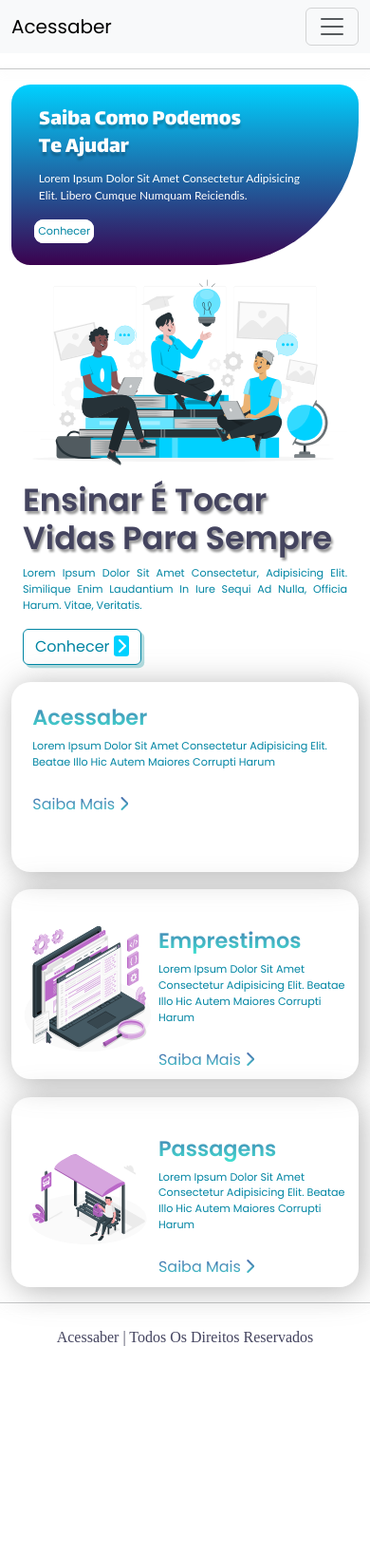
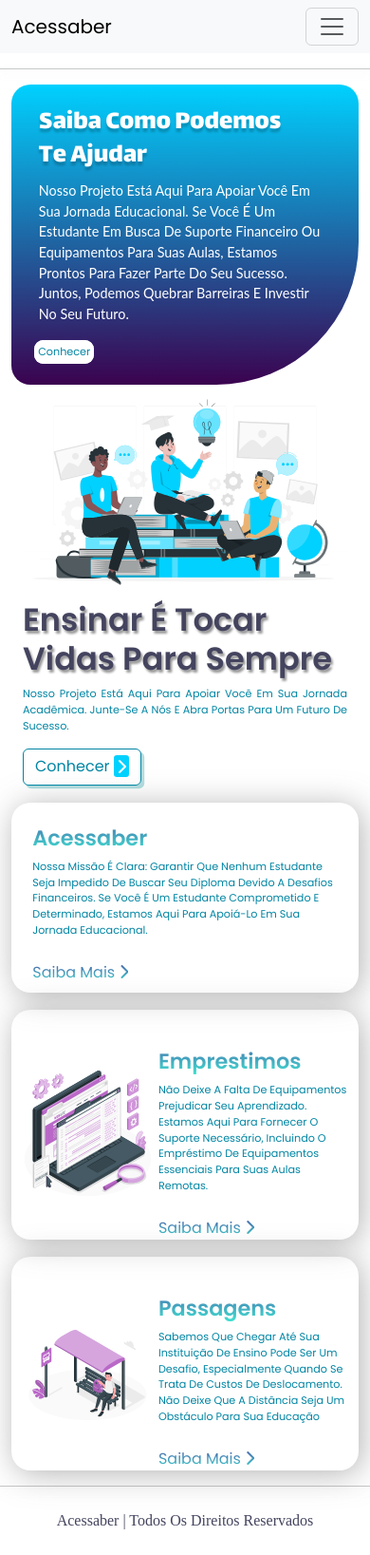
Before and after one commit to Squad033/Acessaber-Recode2023, a plain HTML site: page Recode-Acessaber/index.html in a window 390 px wide. Shown: the whole page at 95% size. Before the commit the page ends 1444 px from the top, so only its background shows below. Drawn offline with nearby package versions, Linux system fonts and the light colour scheme.

Commit message:
Terminado pagina 1 e página 4
Página 1 (100%)
Página 2 --
Página 3 --
Página 4 (100%)

```diff
--- a/Recode-Acessaber/css/style.css
+++ b/Recode-Acessaber/css/style.css
@@ -30,14 +30,14 @@ hr{
 .balao h2{
     color: #fff;
     font-family: 'Lalezar', cursive;
-    font-size: 24px;
+    font-size: 1.8rem;
     filter: drop-shadow(0px 4px 1px rgba(0, 0, 0, 0.2));
     padding-left: 0.3rem;
 }
 
 .balao p{
     color: white;
-    font-size: 12px;
+    font-size: .9rem;
     font-family: 'Lato';
     padding-left: 0.3rem;
     padding-right: 1rem;
@@ -97,9 +97,6 @@ hr{
     margin-top: 5%;
     box-shadow: .2rem .2rem 2rem  #68686881;
     min-height: 200px;
-    /* display: flex;
-    flex-direction: column;
-    justify-content: center; */
 
  }
 
@@ -178,11 +175,3 @@ footer p{
     color: #fff;
     border: none;
 }
-
-
-@media (max-width:450px){
-
-    html{
-        font-size: 100%;
-    }
-}
--- a/Recode-Acessaber/index.html
+++ b/Recode-Acessaber/index.html
@@ -44,10 +44,10 @@
       <hr>
 
     <main class="container">
-      <div class="container balao col-sm-12">
+      <div class="container balao col-12 col-lg-10 mx-auto">
           <h2> Saiba Como podemos <br> te ajudar</h2>
-          <p>Lorem ipsum dolor sit amet consectetur adipisicing elit. Libero cumque numquam reiciendis.</p>
-          <a href="#">Conhecer</a>
+          <p>Nosso projeto está aqui para apoiar você em sua jornada educacional. Se você é um estudante em busca de suporte financeiro ou equipamentos para suas aulas, estamos prontos para fazer parte do seu sucesso. Juntos, podemos quebrar barreiras e investir no seu futuro.</p>
+          <a href="produto.html">Conhecer</a>
       </div>
 
       <div class="container home">
@@ -62,9 +62,9 @@
               <h2>
                 Ensinar é tocar <br> vidas para sempre
               </h2>
-              <p>Lorem ipsum dolor sit amet consectetur, adipisicing elit. Similique enim laudantium in iure sequi ad nulla, officia harum. Vitae, veritatis.
+              <p>Nosso projeto está aqui para apoiar você em sua jornada acadêmica. Junte-se a nós e abra portas para um futuro de sucesso.
               </p>
-              <a href="#" class="btn">Conhecer <span class="fas fa-chevron-right"></span></a>
+              <a href="produto.html" class="btn">Conhecer <span class="fas fa-chevron-right"></span></a>
             </div>
 
           </div>
@@ -73,9 +73,9 @@
 
       <div class="chamadas container">
         <h2 class="gradient">Acessaber</h2>
-        <p>Lorem ipsum dolor sit amet consectetur adipisicing elit. Beatae illo hic autem maiores corrupti harum
+        <p>Nossa missão é clara: garantir que nenhum estudante seja impedido de buscar seu diploma devido a desafios financeiros. Se você é um estudante comprometido e determinado, estamos aqui para apoiá-lo em sua jornada educacional.
         </p>
-        <a href="#" class="gradient">Saiba Mais <span class="fas fa-chevron-right"></span></a>
+        <a href="produto.html" class="gradient">Saiba Mais <span class="fas fa-chevron-right"></span></a>
       </div>
 
       <div class="container">
@@ -86,9 +86,9 @@
                   <img src="img/Source code-amico.svg" alt="">
                   <div>
                     <h2 class="gradient">Emprestimos</h2>
-                    <p>Lorem ipsum dolor sit amet consectetur adipisicing elit. Beatae illo hic autem maiores corrupti harum
+                    <p>Não deixe a falta de equipamentos prejudicar seu aprendizado. Estamos aqui para fornecer o suporte necessário, incluindo o empréstimo de equipamentos essenciais para suas aulas remotas.
                     </p>
-                    <a href="#" class="gradient">Saiba Mais <span class="fas fa-chevron-right"></span></a>
+                    <a href="produto.html" class="gradient">Saiba Mais <span class="fas fa-chevron-right"></span></a>
                   </div>
                 </div>
           </div>
@@ -98,9 +98,9 @@
               <img src="img/Bus Stop-amico.svg" alt="">
               <div>
                 <h2 class="gradient">Passagens</h2>
-                <p>Lorem ipsum dolor sit amet consectetur adipisicing elit. Beatae illo hic autem maiores corrupti harum
+                <p>Sabemos que chegar até sua instituição de ensino pode ser um desafio, especialmente quando se trata de custos de deslocamento. Não deixe que a distância seja um obstáculo para sua educação
                 </p>
-                <a href="#" class="gradient">Saiba Mais <span class="fas fa-chevron-right"></span></a>
+                <a href="produto.html" class="gradient">Saiba Mais <span class="fas fa-chevron-right"></span></a>
               </div>
             </div>
           </div>
```
Also changed, not shown: Recode-Acessaber/produto.html (+26 -16 lines).
